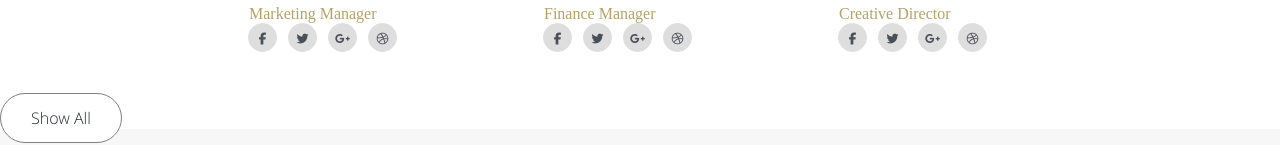
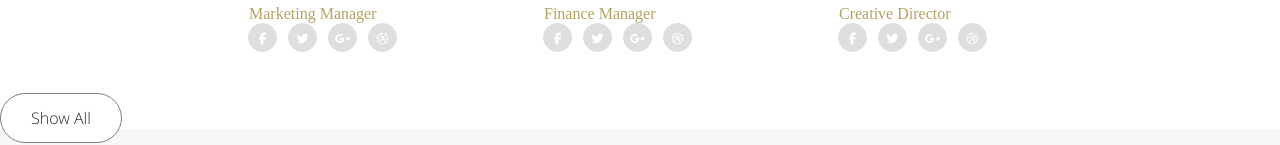
Before and after one commit to rissutei4/fapor, a plain HTML site: page index.html in a window 1280 px wide. Shown: the part 808-953 px from the top of the page. Drawn offline with Linux system fonts and the light colour scheme; a web font is replaced by a local one.

Commit message:
added white color to icons

```diff
--- a/css/styles.css
+++ b/css/styles.css
@@ -234,7 +234,7 @@ section p {
 
 #container .soc_icons i {
     font-size: 12px;
-    color: #4b4f56;
+    color: #ffffff;
 }
 
 
```
